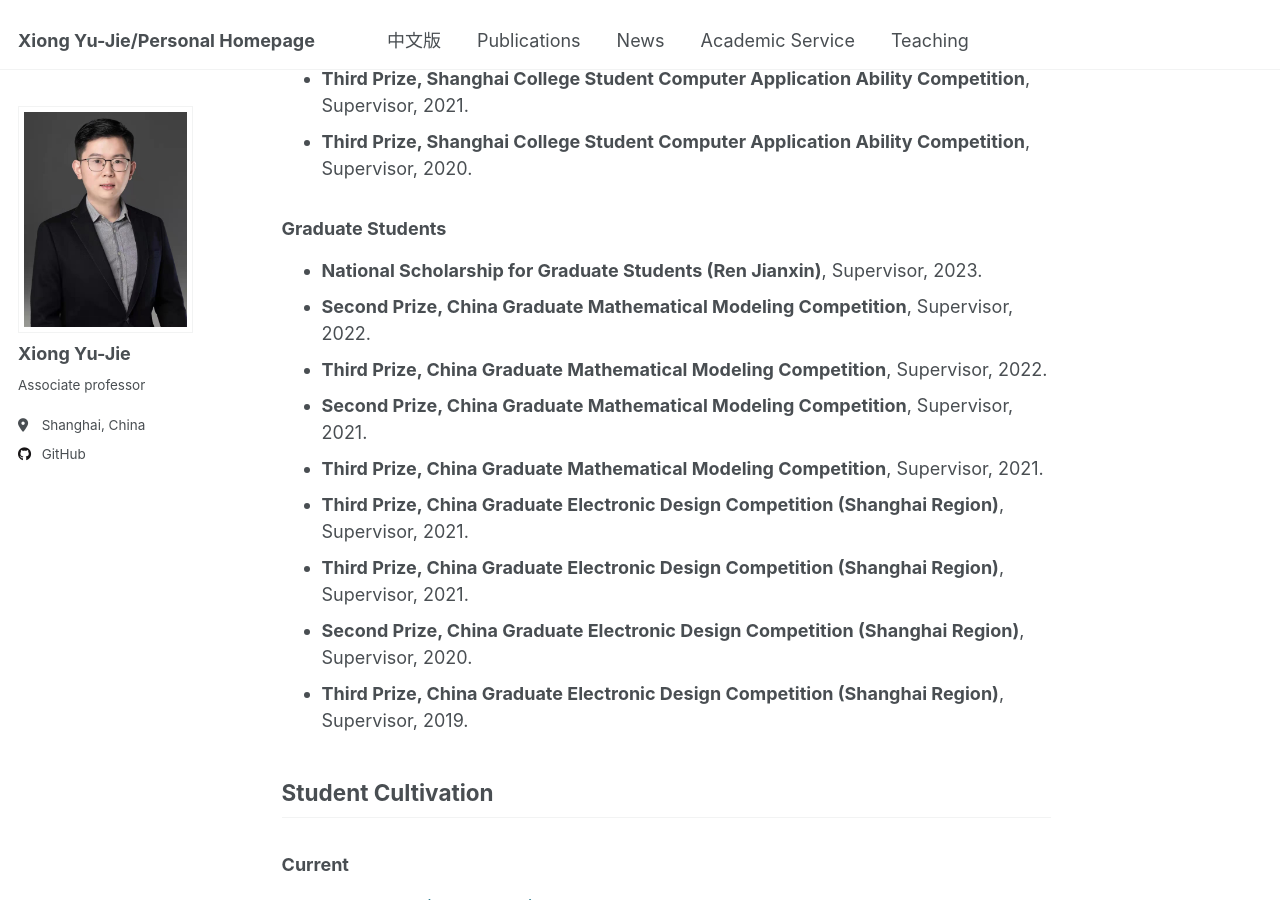
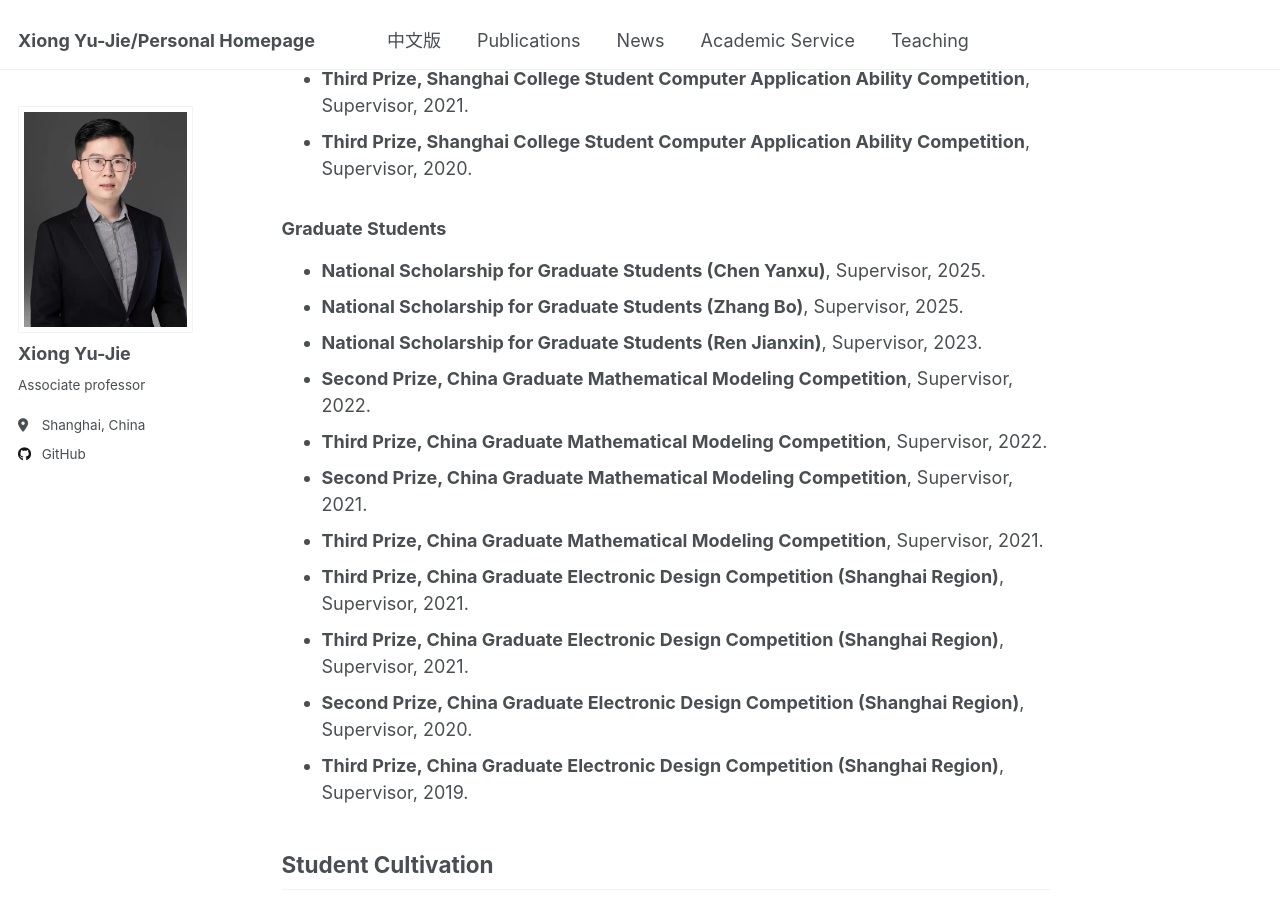
Before and after one commit to X-Lab-CN/introduce, a Jekyll site: the page built from _pages/markdown.md, in a window 1280 px wide and 900 px high, scrolled down 790 px. Built offline with Jekyll 4.4.1, drawn with Linux system fonts in a browser that asks for light colours.

Commit message:
Update markdown.md

```diff
--- a/_pages/markdown.md
+++ b/_pages/markdown.md
@@ -28,6 +28,8 @@ redirect_from:
 
 ### **Graduate Students**
 
+- **National Scholarship for Graduate Students (Chen Yanxu)**, Supervisor, 2025.
+- **National Scholarship for Graduate Students (Zhang Bo)**, Supervisor, 2025.
 - **National Scholarship for Graduate Students (Ren Jianxin)**, Supervisor, 2023.
 - **Second Prize, China Graduate Mathematical Modeling Competition**, Supervisor, 2022.
 - **Third Prize, China Graduate Mathematical Modeling Competition**, Supervisor, 2022.
```
